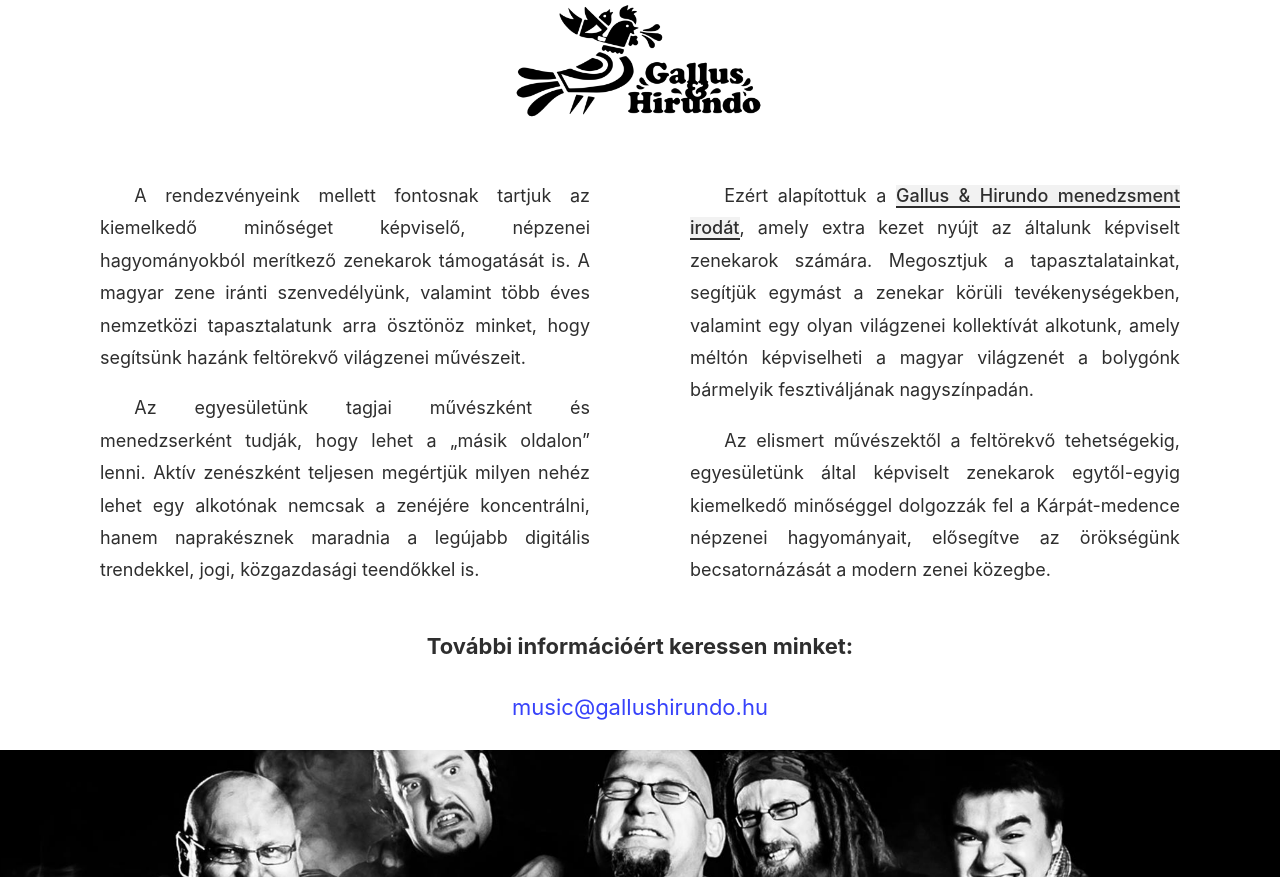
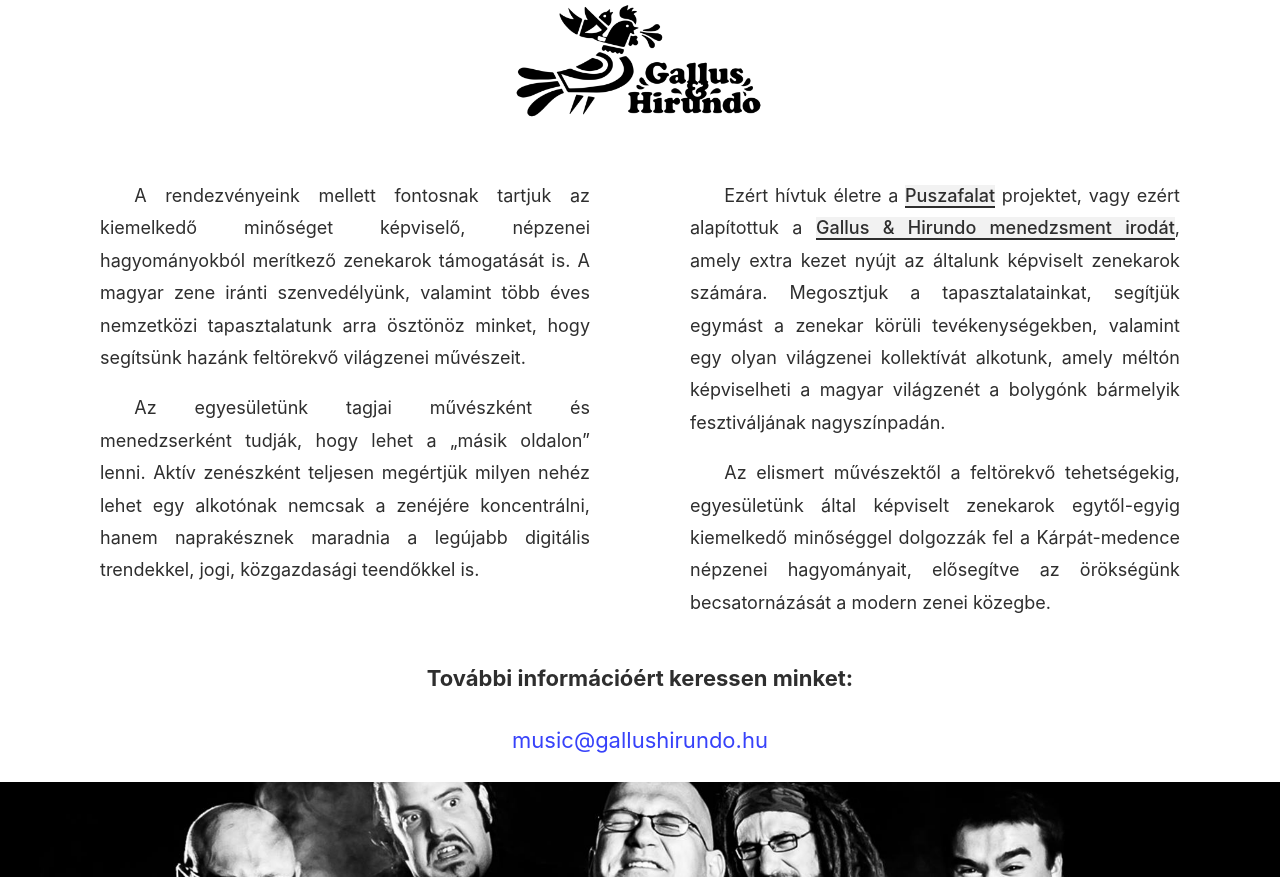
Before and after one commit to P-Compote/fmz, a Gatsby site: page /zenekarok in a window 1280 px wide. Shown: the part 1205-2082 px from the top of the page. Built offline with nearby package versions, Linux system fonts and the light colour scheme; Gatsby itself is replaced by a stand-in of ours.

Commit message:
add puszafalat link

```diff
--- a/src/pages/zenekarok.js
+++ b/src/pages/zenekarok.js
@@ -67,7 +67,13 @@
           </div>
           <div>
             <p>
-              Ezért alapítottuk a{' '}
+              Ezért hívtuk életre a{' '} <InlineLink
+                href="https://puszafalat.eu"
+                target="_blank"
+                rel="noopener noreferrer"
+              >
+                Puszafalat
+              </InlineLink> projektet, vagy ezért alapítottuk a{' '}
               <InlineLink
                 href="https://gallushirundo.hu"
                 target="_blank"
```
